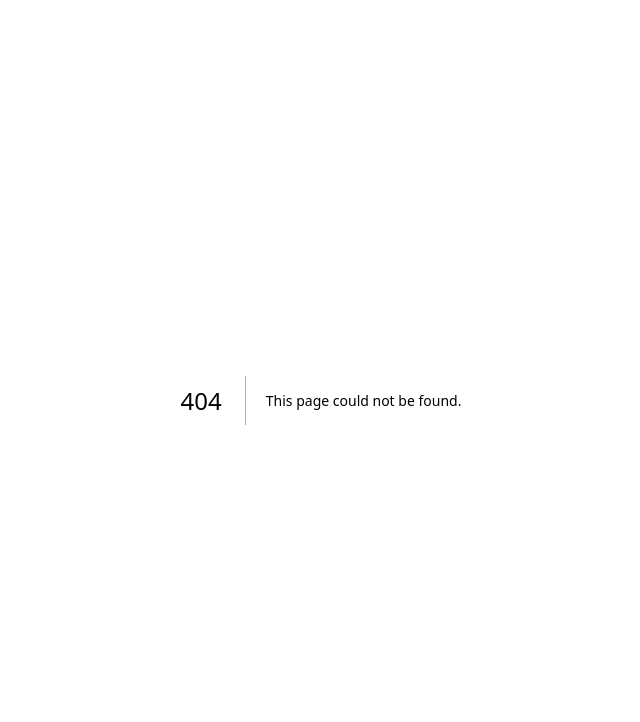
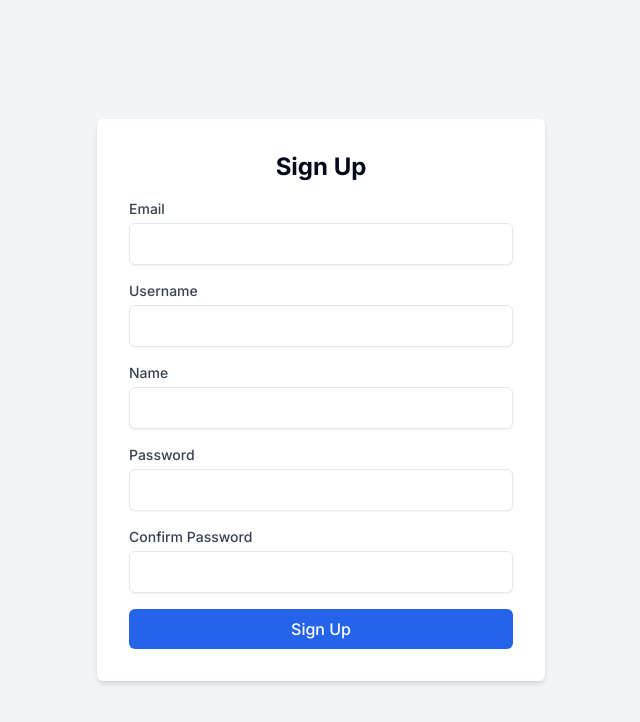
Before and after one commit to shakiroye/tradibi-front, a Next.js app: page /register in a window 1280 px wide. Before the commit this address had no page. Shown: the top 722 px of the page, without its empty margins (319-959 px from the left). Built offline with nearby package versions, Linux system fonts and the light colour scheme.

Commit message:
implement register page

```diff
--- /dev/null
+++ b/app/register/page.tsx
@@ -0,0 +1,179 @@
+'use client'
+
+import { useState } from 'react';
+import { useRouter } from 'next/navigation'
+
+export default function Page() {
+    const router = useRouter();
+  const [email, setEmail] = useState('');
+  const [username, setUsername] = useState('');
+  const [password, setPassword] = useState('');
+  const [confirmPassword, setConfirmPassword] = useState('');
+  const [name, setName] = useState('');
+  const [errors, setErrors] = useState<{ email?: string; username?: string; password?: string; confirmPassword?: string; name?: string }>({});
+  const [message, setMessage] = useState('');
+
+  const validate = () => {
+    let valid = true;
+    let errors: { email?: string; username?: string; password?: string; confirmPassword?: string; name?: string } = {};
+
+    if (!email) {
+      errors.email = 'Email is required';
+      valid = false;
+    } else if (!/\S+@\S+\.\S+/.test(email)) {
+      errors.email = 'Email is invalid';
+      valid = false;
+    }
+
+    if (!username) {
+      errors.username = 'Username is required';
+      valid = false;
+    }
+
+    if (!name) {
+      errors.name = 'Name is required';
+      valid = false;
+    }
+
+    if (!password) {
+      errors.password = 'Password is required';
+      valid = false;
+    } else if (password.length < 6) {
+      errors.password = 'Password must be at least 6 characters';
+      valid = false;
+    }
+
+    if (password !== confirmPassword) {
+      errors.confirmPassword = 'Passwords do not match';
+      valid = false;
+    }
+
+    setErrors(errors);
+    return valid;
+  };
+
+  const handleSubmit = async (e: React.FormEvent) => {
+    e.preventDefault();
+    if (validate()) {
+      try {
+        const response = await fetch('https://tradibi.netlify.app/api/users', {
+          method: 'POST',
+          headers: {
+            'Content-Type': 'application/json',
+          },
+          body: JSON.stringify({ email, username, password, confirmPassword, name }),
+        });
+
+        if (response.ok) {
+          setMessage('Registration successful! Redirecting to login...');
+          setTimeout(() => {
+            router.push('/login');
+          }, 2000);
+        } else {
+          const data = await response.json();
+          setMessage(`Registration failed: ${data.message}`);
+        }
+      } catch (error) {
+        setMessage(`Registration failed`);
+      }
+    }
+  };
+
+  return (
+    <div className="flex items-center justify-center min-h-screen bg-gray-100">
+      <div className="w-full max-w-md p-8 space-y-4 bg-white shadow-md rounded-md">
+        <h1 className="text-2xl font-bold text-center">Sign Up</h1>
+        {message && (
+          <div className={`p-4 ${message.includes('successful') ? 'bg-green-100 text-green-700' : 'bg-red-100 text-red-700'} rounded-md`}>
+            {message}
+          </div>
+        )}
+        <form onSubmit={handleSubmit} className="space-y-4">
+          <div>
+            <label htmlFor="email" className="block text-sm font-medium text-gray-700">
+              Email
+            </label>
+            <input
+              type="email"
+              id="email"
+              value={email}
+              onChange={(e) => setEmail(e.target.value)}
+              className="w-full px-3 py-2 mt-1 border rounded-md shadow-sm focus:outline-none focus:ring focus:border-blue-300"
+            />
+            {errors.email && (
+              <p className="mt-1 text-sm text-red-600">{errors.email}</p>
+            )}
+          </div>
+          <div>
+            <label htmlFor="username" className="block text-sm font-medium text-gray-700">
+              Username
+            </label>
+            <input
+              type="text"
+              id="username"
+              value={username}
+              onChange={(e) => setUsername(e.target.value)}
+              className="w-full px-3 py-2 mt-1 border rounded-md shadow-sm focus:outline-none focus:ring focus:border-blue-300"
+            />
+            {errors.username && (
+              <p className="mt-1 text-sm text-red-600">{errors.username}</p>
+            )}
+          </div>
+          <div>
+            <label htmlFor="name" className="block text-sm font-medium text-gray-700">
+              Name
+            </label>
+            <input
+              type="text"
+              id="name"
+              value={name}
+              onChange={(e) => setName(e.target.value)}
+              className="w-full px-3 py-2 mt-1 border rounded-md shadow-sm focus:outline-none focus:ring focus:border-blue-300"
+            />
+            {errors.name && (
+              <p className="mt-1 text-sm text-red-600">{errors.name}</p>
+            )}
+          </div>
+          <div>
+            <label htmlFor="password" className="block text-sm font-medium text-gray-700">
+              Password
+            </label>
+            <input
+              type="password"
+              id="password"
+              value={password}
+              onChange={(e) => setPassword(e.target.value)}
+              className="w-full px-3 py-2 mt-1 border rounded-md shadow-sm focus:outline-none focus:ring focus:border-blue-300"
+            />
+            {errors.password && (
+              <p className="mt-1 text-sm text-red-600">{errors.password}</p>
+            )}
+          </div>
+          <div>
+            <label htmlFor="confirmPassword" className="block text-sm font-medium text-gray-700">
+              Confirm Password
+            </label>
+            <input
+              type="password"
+              id="confirmPassword"
+              value={confirmPassword}
+              onChange={(e) => setConfirmPassword(e.target.value)}
+              className="w-full px-3 py-2 mt-1 border rounded-md shadow-sm focus:outline-none focus:ring focus:border-blue-300"
+            />
+            {errors.confirmPassword && (
+              <p className="mt-1 text-sm text-red-600">{errors.confirmPassword}</p>
+            )}
+          </div>
+          <div>
+            <button
+              type="submit"
+              className="w-full px-4 py-2 font-medium text-white bg-blue-600 rounded-md hover:bg-blue-700 focus:outline-none focus:ring focus:ring-blue-300"
+            >
+              Sign Up
+            </button>
+          </div>
+        </form>
+      </div>
+    </div>
+  );
+}
```
